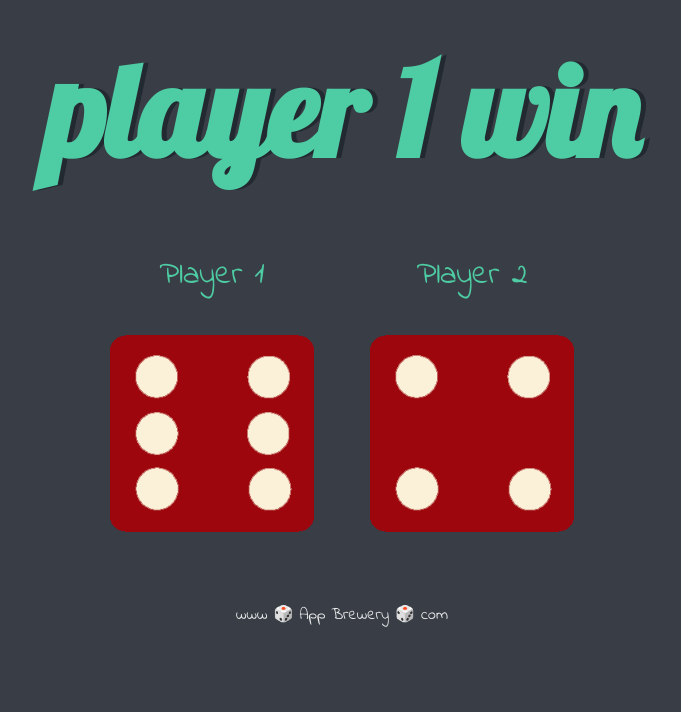
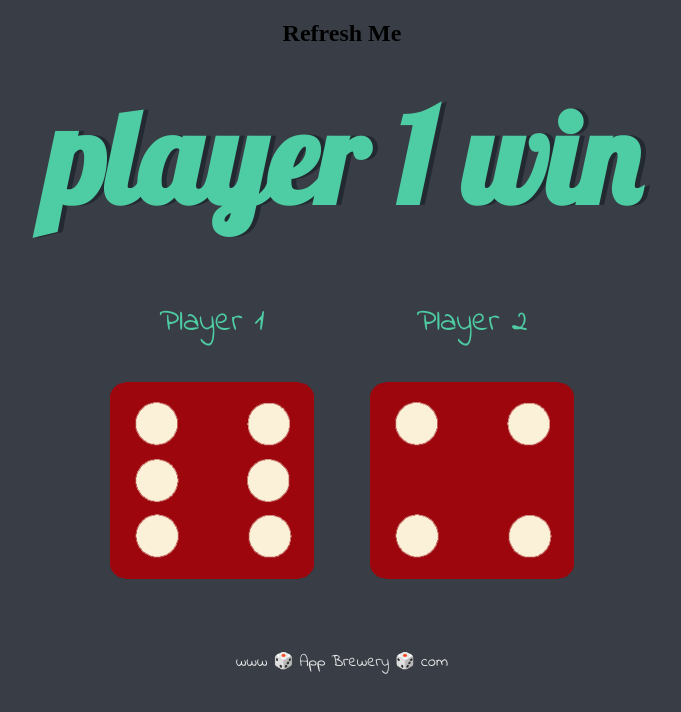
Before and after one commit to Nabinsharma123/Dice_game, a plain HTML site: page index.html in a window 1280 px wide. Shown: the whole page, without its empty margins (298-979 px from the left). Drawn offline with Linux system fonts and the light colour scheme.

Commit message:
Update index.html

```diff
--- a/index.html
+++ b/index.html
@@ -10,7 +10,8 @@
   <body>
 
     <div class="container">
-      <h1>Refresh Me</h1>
+      <h2>Refresh Me</h2>
+      <h1></h1>
 
       <div class="dice">
         <p>Player 1</p>
@@ -22,6 +23,8 @@
         <img class="img2" src="">
       </div>
 
+
+
     </div>
 
     <script src="script.js" charset="utf-8"></script>
```
